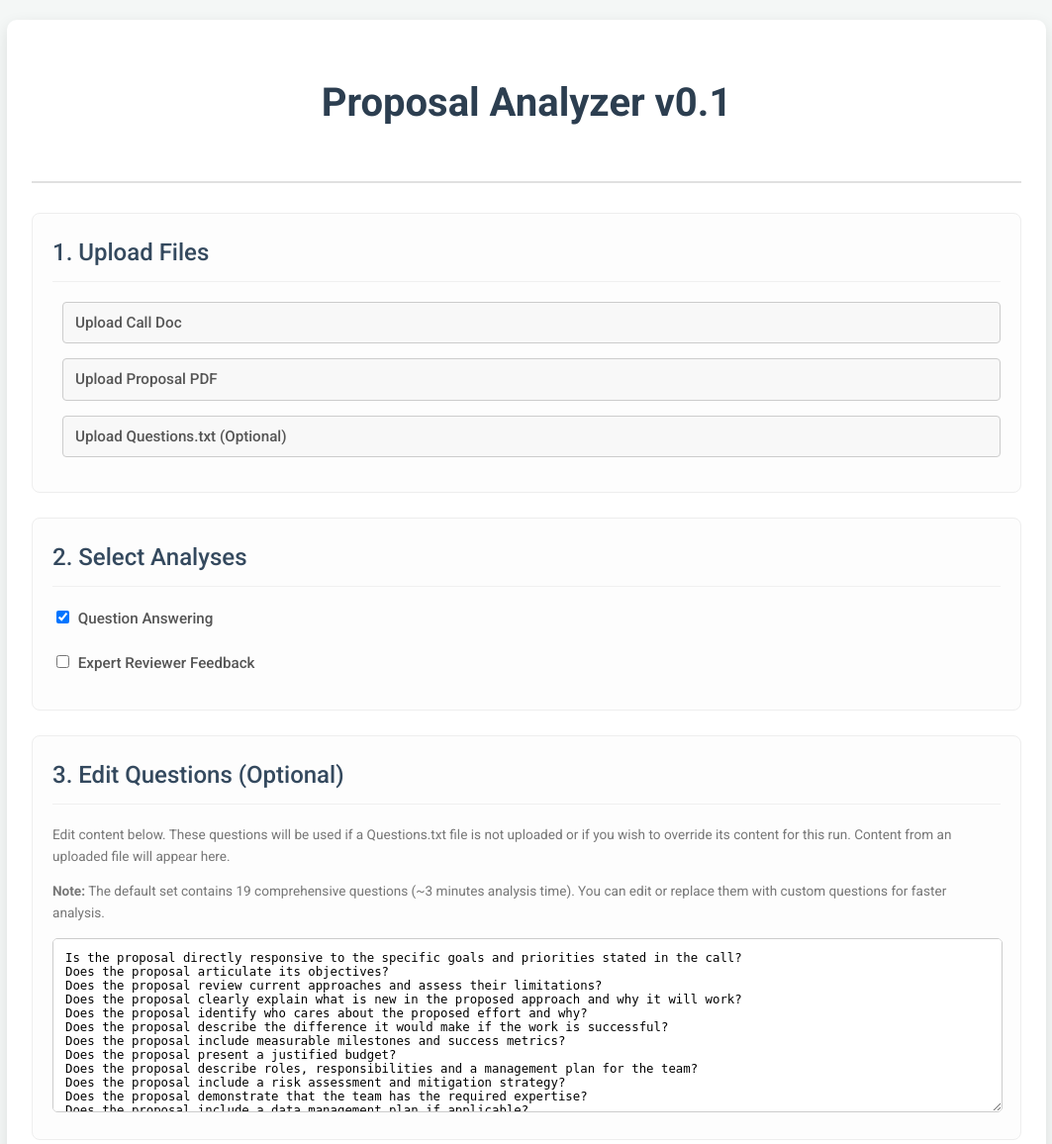
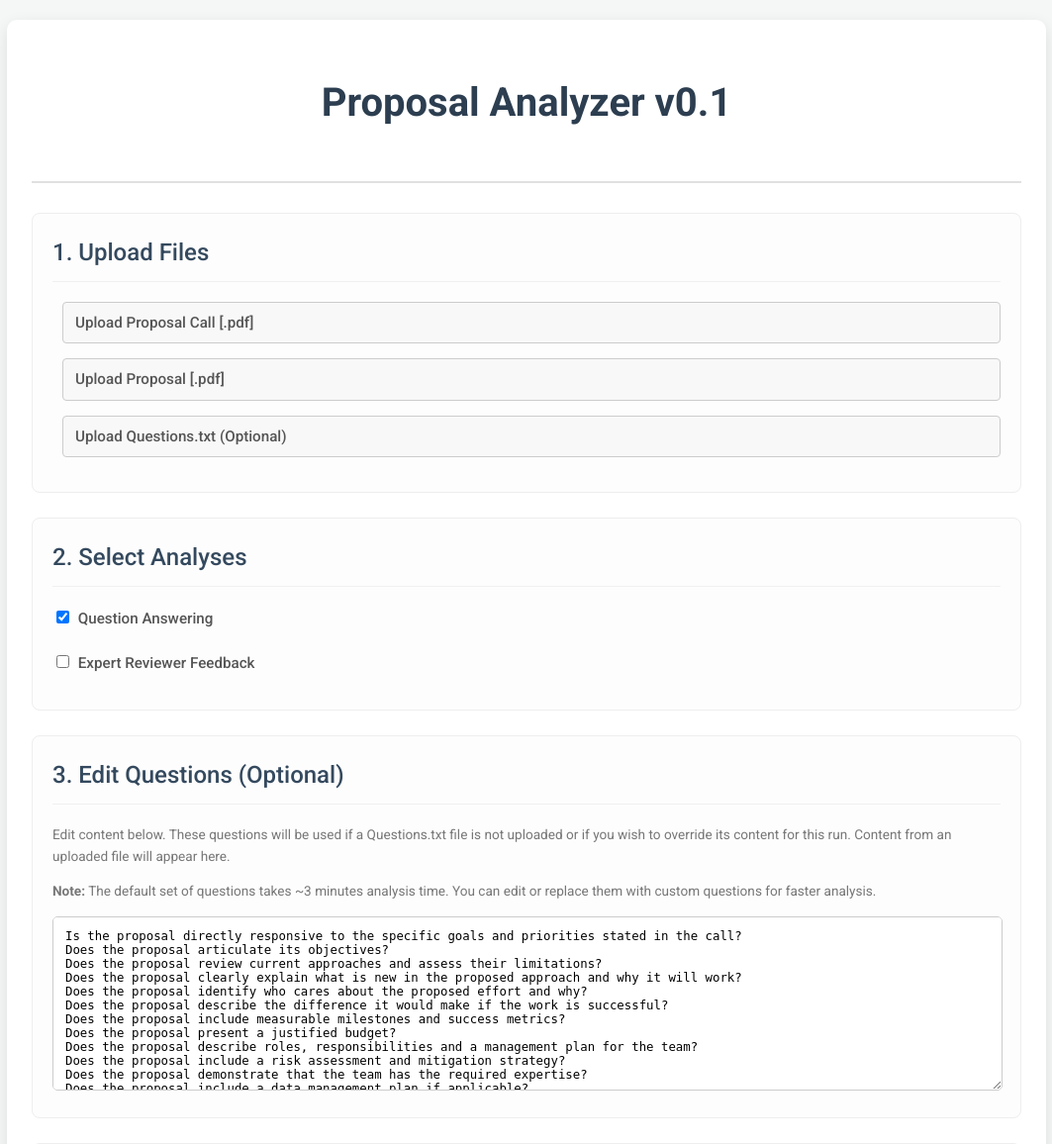
Before and after one commit to SteffenMauceri/Proposal_Analyzer, a Flask app: page / in a window 1280 px wide. Shown: the top 1156 px of the page at 99% size, without its empty margins (108-1171 px from the left). Run offline with Flask 3, Linux system fonts and the light colour scheme; some libraries are stand-ins or nearby versions.

Commit message:
updated questions

```diff
--- a/templates/index.html
+++ b/templates/index.html
@@ -83,13 +83,13 @@
                 <input type="hidden" id="questions-file-path" name="questions-file-path" value="">
 
                 <div class="form-group path-input-group compact-form-group">
-                    <label for="call_file_input" class="file-upload-label">Upload Call Doc</label>
-                    <input type="file" id="call_file_input" name="call_file_input" accept=".pdf,.doc,.docx" style="display: none;">
+                    <label for="call_file_input" class="file-upload-label">Upload Proposal Call [.pdf]</label>
+                    <input type="file" id="call_file_input" name="call_file_input" accept=".pdf" style="display: none;">
                     <span id="call_upload_status"></span>
                 </div>
 
                 <div class="form-group path-input-group compact-form-group">
-                    <label for="proposal_file_input" class="file-upload-label">Upload Proposal PDF</label>
+                    <label for="proposal_file_input" class="file-upload-label">Upload Proposal [.pdf]</label>
                     <input type="file" id="proposal_file_input" name="proposal_file_input" accept=".pdf" style="display: none;">
                     <span id="proposal_upload_status"></span>
                 </div>
@@ -107,9 +107,6 @@
                     <label for="analyze-proposal-opt" class="checkbox-label">
                         <input type="checkbox" id="analyze-proposal-opt" name="analyze-proposal-opt" checked> Question Answering
                     </label>
-                    <!-- <label for="spell-check-opt" class="checkbox-label">
-                        <input type="checkbox" id="spell-check-opt" name="spell-check-opt"> Spell & Grammar Check
-                    </label> -->
                     <label for="reviewer-feedback-opt" class="checkbox-label">
                         <input type="checkbox" id="reviewer-feedback-opt" name="reviewer-feedback-opt"> Expert Reviewer Feedback
                     </label>
@@ -122,7 +119,7 @@
             <section id="questions-editor-section" class="config-group">
                 <h2>3. Edit Questions (Optional)</h2>
                 <p class="info-text">Edit content below. These questions will be used if a Questions.txt file is not uploaded or if you wish to override its content for this run. Content from an uploaded file will appear here.</p>
-                <p class="info-text"><strong>Note:</strong> The default set contains 19 comprehensive questions (~3 minutes analysis time). You can edit or replace them with custom questions for faster analysis.</p>
+                <p class="info-text"><strong>Note:</strong> The default set of questions takes ~3 minutes analysis time. You can edit or replace them with custom questions for faster analysis.</p>
                 <textarea id="questions-content" rows="10">{{ questions_content }}</textarea>
             </section>
 
```
Also changed, not shown: 4 other files.
